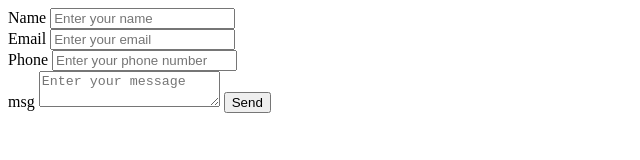
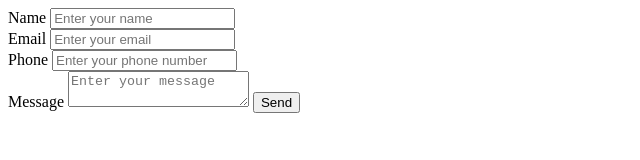
Before and after one commit to jlltoledo/FormularioContacto, a plain HTML site: page index.html in a window 1280 px wide. Shown: the whole page, without its empty margins (0-640 px from the left). Drawn offline with Linux system fonts and the light colour scheme.

Commit message:
chore | Se actualizó el formulario otra vez

```diff
--- a/index.html
+++ b/index.html
@@ -17,7 +17,7 @@
         <label for="phone">Phone</label>
         <input type="text" id="phone"  placeholder="Enter your phone number"><br>
 
-        <label for="Message">msg</label>
+        <label for="msg">Message</label>
         <textarea id="msg"  placeholder="Enter your message"></textarea>
             <input type="button" value="Send">
     </form>
```
